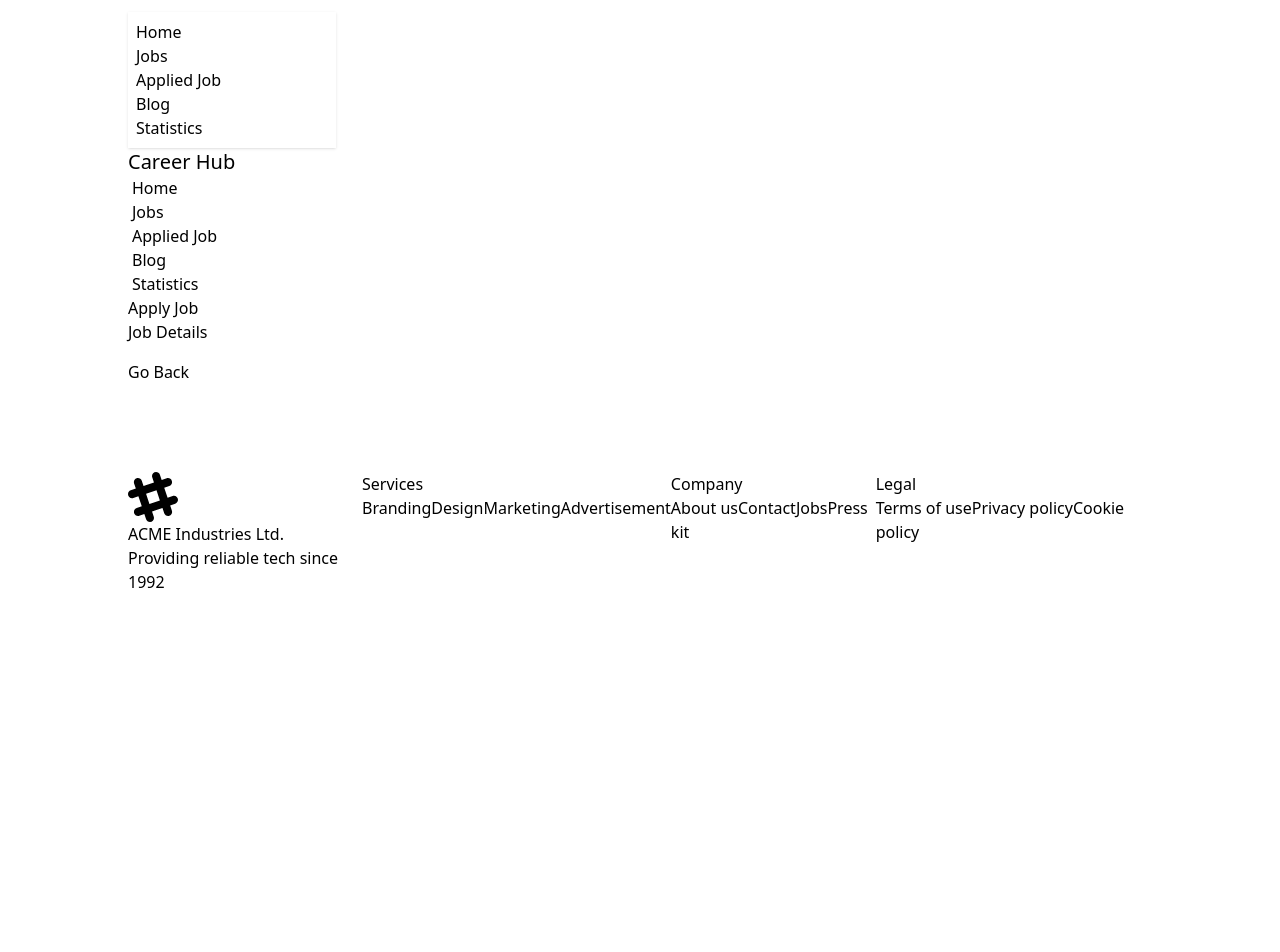
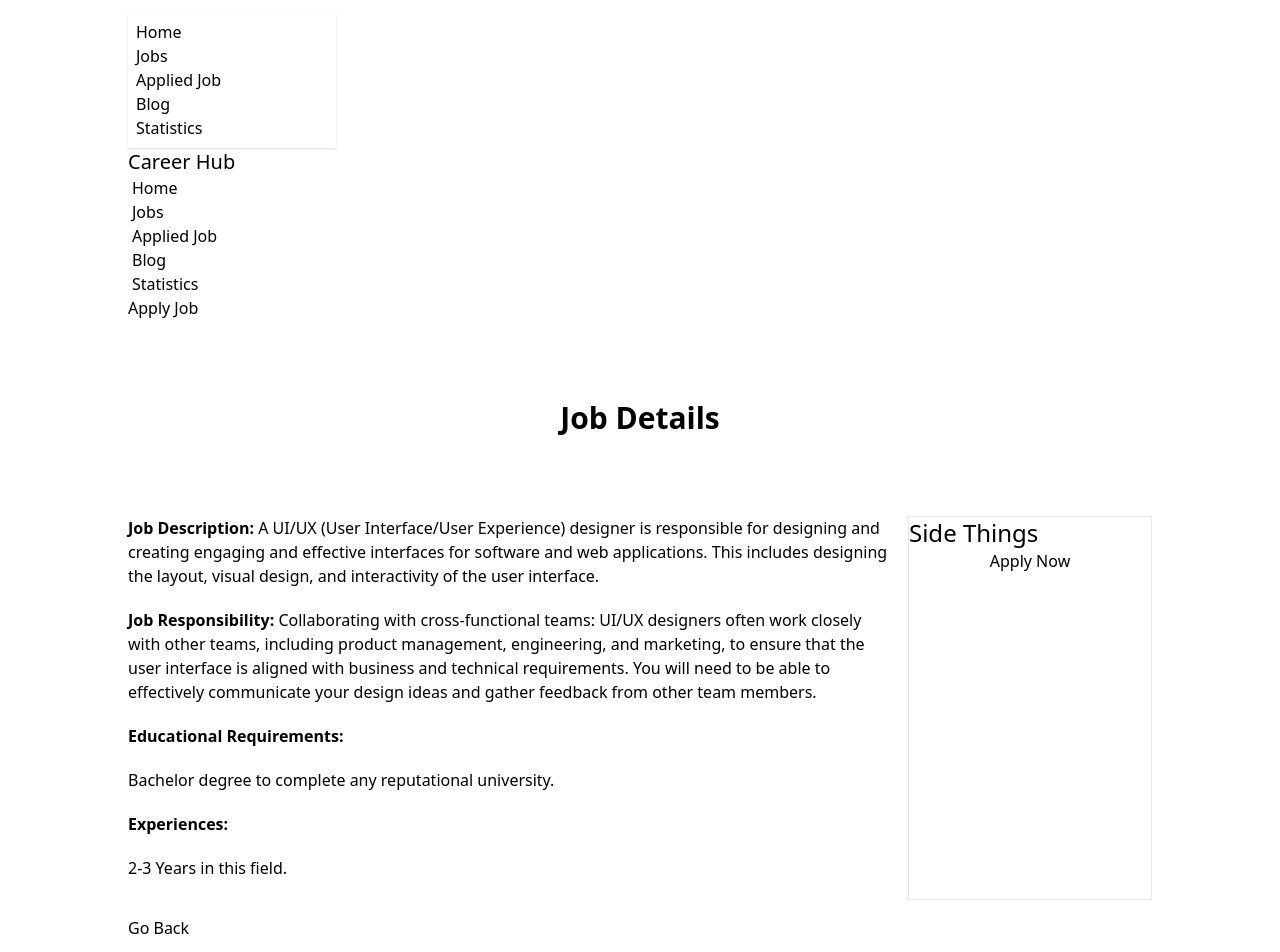
Before and after one commit to Juwel-771/career-hub-react, a React (Vite) app: page /job/1 in a window 1280 px wide. Shown: the top 952 px of the page. Before the commit the page ends 800 px from the top, so only its background shows below. Built offline with nearby package versions, Linux system fonts and the light colour scheme.

Commit message:
job details added

```diff
--- a/src/components/JobDetail.jsx/JobDetail.jsx
+++ b/src/components/JobDetail.jsx/JobDetail.jsx
@@ -9,7 +9,24 @@ const JobDetail = () => {
     console.log(job);
     return (
         <div>
-            <h2>Job Details</h2>
+             <div className='text-3xl text-center font-bold my-20'>
+                <h2>Job Details</h2>
+            </div>
+            <div className='grid gap-4 md:grid-cols-4'>
+                <div className='md:col-span-3'>
+                    <p><span className='font-semibold'>Job Description:</span> {job.job_description}</p>
+                    <p className='my-5'><span className='font-semibold'>Job Responsibility:</span> {job.job_responsibility}</p>
+                    <p className='font-semibold'>Educational Requirements:</p>
+                    <p className='my-5'>{job.educational_requirements}</p>
+                    <p className='font-semibold'>Experiences:</p>
+                    <p className='my-5'>{job.experiences}</p>
+
+                </div>
+                <div className='border'>
+                    <h2 className="text-2xl">Side Things</h2>
+                    <button className='btn btn-primary w-full'>Apply Now</button>
+                </div>
+            </div>
 
             <div className='my-4'>
                 <Link to = '/'>
```
